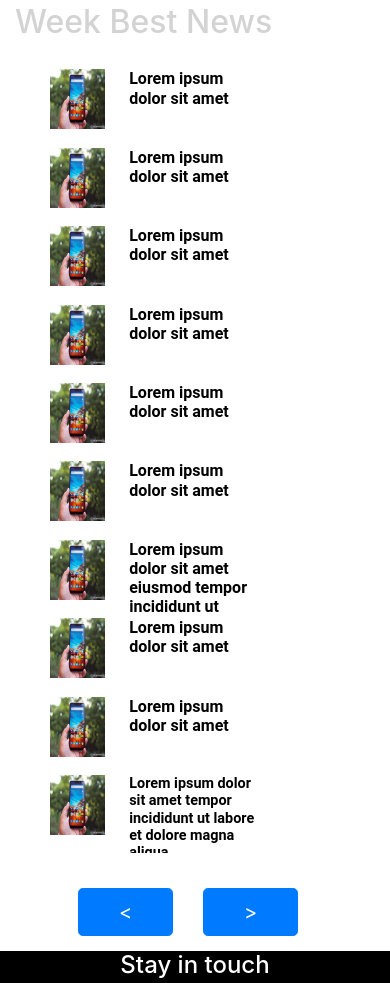
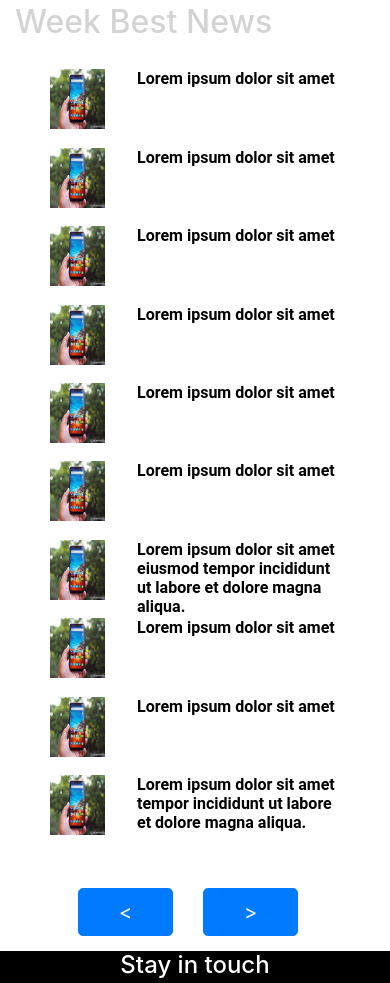
Before and after one commit to hafiska456/hafiska456.github.io, a plain HTML site: page index.html in a window 390 px wide. Shown: the part 1728-2711 px from the top of the page. Drawn offline with nearby package versions, Linux system fonts and the light colour scheme; no server answers.

Commit message:
Update index.html

```diff
--- a/index.html
+++ b/index.html
@@ -434,11 +434,11 @@
 							<div class="card border-0"  style="margin:20px;width:100%;">
 								<div class="row   no-gutters ">
 									<div class="col-md-2 col-sm-2 col-2">
-										<img id ="firstImage11" src="images/img.jpg" style="width:100%;">
+										<img id ="firstImage11" src="images/img.jpg" style="width:100%;"  >
 									</div>
-									<div class="col-md-8  col-sm-8 col-8 px-3">
+									<div class="col-md-10  col-sm-10 col-10 px-3">
 										<div class="card-body px-3">
-											<h4 id="firstHead11" class="card-title "style="margin-right:20%;margin-left:-5%;word-wrap: break-word;margin-top:-20px; color:#000;border:none;font-size:1rem;font-family:roboto;font-weight:bold;">Lorem ipsum dolor sit amet</h4>
+											<h4 id="firstHead11" class="card-title "style="word-wrap: break-word;margin-top:-20px; color:#000;border:none;font-size:1rem;font-family:roboto;font-weight:bold;">Lorem ipsum dolor sit amet</h4>
 										</div>
 									</div>
 								</div>
@@ -455,9 +455,9 @@
 									<div class="col-md-2 col-sm-2 col-2">
 										<img id ="secondImage11" src="images/img.jpg" class="w-100">
 									</div>
-									<div class="col-md-8  col-sm-8 col-8 px-3">
+									<div class="col-md-10  col-sm-10 col-10 px-3">
 										<div class="card-block px-3">
-											<h4 id="secondHead11" class="card-title "style="margin-right:20%;margin-left:-5%;word-wrap: break-word;color:#000;padding-top:-20px; border:none;font-size:1rem;font-family:roboto;font-weight:bold;">Lorem ipsum dolor sit amet</h4>
+											<h4 id="secondHead11" class="card-title "style="word-wrap: break-word;color:#000;padding-top:-20px; border:none;font-size:1rem;font-family:roboto;font-weight:bold;">Lorem ipsum dolor sit amet</h4>
 										</div>
 									</div>
 								</div>
@@ -474,9 +474,9 @@
 									<div class="col-md-2 col-sm-2 col-2">
 										<img id ="thirdImage11" src="images/img.jpg" class="w-100">
 									</div>
-									<div class="col-md-8  col-sm-8 col-8 px-3">
+									<div class="col-md-10  col-sm-10 col-10 px-3">
 										<div class="card-block px-3">
-											<h4 id="thirdHead11" class="card-title "style="margin-right:20%;margin-left:-5%;word-wrap: break-word;color:#000;padding-top:-20px; border:none;font-size:1rem;font-family:roboto;font-weight:bold;">Lorem ipsum dolor sit amet</h4>
+											<h4 id="thirdHead11" class="card-title "style="word-wrap: break-word;color:#000;padding-top:-20px; border:none;font-size:1rem;font-family:roboto;font-weight:bold;">Lorem ipsum dolor sit amet</h4>
 										</div>
 									</div>
 								</div>
@@ -493,9 +493,9 @@
 									<div class="col-md-2 col-sm-2 col-2">
 										<img id ="fourthImage11" src="images/img.jpg" class="w-100">
 									</div>
-									<div class="col-md-8  col-sm-8 col-8 px-3">
+									<div class="col-md-10  col-sm-10 col-10 px-3">
 										<div class="card-block px-3">
-											<h4 id="fourthHead11" class="card-title "style="margin-right:20%;margin-left:-5%;word-wrap: break-word;color:#000;padding-top:-20px; border:none;font-size:1rem;font-family:roboto;font-weight:bold;">Lorem ipsum dolor sit amet</h4>
+											<h4 id="fourthHead11" class="card-title "style="word-wrap: break-word;color:#000;padding-top:-20px; border:none;font-size:1rem;font-family:roboto;font-weight:bold;">Lorem ipsum dolor sit amet</h4>
 										</div>
 									</div>
 								</div>
@@ -512,9 +512,9 @@
 									<div class="col-md-2 col-sm-2 col-2">
 										<img id ="fifthImage11" src="images/img.jpg" class="w-100">
 									</div>
-									<div class="col-md-8  col-sm-8 col-8 px-3">
+									<div class="col-md-10  col-sm-10 col-10 px-3">
 										<div class="card-block px-3">
-											<h4 id="fifthHead11" class="card-title "style="margin-right:20%;margin-left:-5%;word-wrap: break-word;color:#000;padding-top:-20px; border:none;font-size:1rem;font-family:roboto;font-weight:bold;">Lorem ipsum dolor sit amet</h4>
+											<h4 id="fifthHead11" class="card-title "style="word-wrap: break-word;color:#000;padding-top:-20px; border:none;font-size:1rem;font-family:roboto;font-weight:bold;">Lorem ipsum dolor sit amet</h4>
 										</div>
 									</div>
 								</div>
@@ -531,9 +531,9 @@
 									<div class="col-md-2 col-sm-2 col-2">
 										<img id ="sixthImage11" src="images/img.jpg" class="w-100">
 									</div>
-									<div class="col-md-8  col-sm-8 col-8 px-3">
+									<div class="col-md-10  col-sm-10 col-10 px-3">
 										<div class="card-block px-3">
-											<h4 id="sixthHead11" class="card-title "style="margin-right:20%;margin-left:-5%;word-wrap: break-word;color:#000;padding-top:-20px; border:none;font-size:1rem;font-family:roboto;font-weight:bold;">Lorem ipsum dolor sit amet</h4>
+											<h4 id="sixthHead11" class="card-title "style="word-wrap: break-word;color:#000;padding-top:-20px; border:none;font-size:1rem;font-family:roboto;font-weight:bold;">Lorem ipsum dolor sit amet</h4>
 										</div>
 									</div>
 								</div>
@@ -550,9 +550,9 @@
 									<div class="col-md-2 col-sm-2 col-2">
 										<img id ="seventhImage11" src="images/img.jpg" class="w-100">
 									</div>
-									<div class="col-md-8  col-sm-8 col-8 px-3">
+									<div class="col-md-10  col-sm-10 col-10 px-3">
 										<div class="card-block px-3 ">
-											<h4 id="seventhHead11"  class="card-title "style="margin-right:20%;margin-left:-5%;word-wrap: break-word;color:#000;padding-top:-20px; border:none;font-size:1rem;font-family:roboto;font-weight:bold;">Lorem ipsum dolor sit amet eiusmod tempor incididunt ut labore et dolore magna aliqua.</h4>
+											<h4 id="seventhHead11"  class="card-title "style="word-wrap: break-word;color:#000;padding-top:-20px; border:none;font-size:1rem;font-family:roboto;font-weight:bold;">Lorem ipsum dolor sit amet eiusmod tempor incididunt ut labore et dolore magna aliqua.</h4>
 										</div>
 									</div>
 								</div>
@@ -569,9 +569,9 @@
 									<div class="col-md-2 col-sm-2 col-2">
 										<img id ="eightthImage11" src="images/img.jpg" class="w-100">
 									</div>
-									<div class="col-md-8  col-sm-8 col-8 px-3">
+									<div class="col-md-10  col-sm-10 col-10 px-3">
 										<div class="card-block px-3">
-											<h4 id="eightthHead11"  class="card-title "style="margin-right:20%;margin-left:-5%;word-wrap: break-word;color:#000;padding-top:-20px; border:none;font-size:1rem;font-family:roboto;font-weight:bold;">Lorem ipsum dolor sit amet</h4>
+											<h4 id="eightthHead11"  class="card-title "style="word-wrap: break-word;color:#000;padding-top:-20px; border:none;font-size:1rem;font-family:roboto;font-weight:bold;">Lorem ipsum dolor sit amet</h4>
 										</div>
 									</div>
 								</div>
@@ -588,9 +588,9 @@
 									<div class="col-md-2 col-sm-2 col-2">
 										<img id ="ninethImage11" src="images/img.jpg" class="w-100">
 									</div>
-									<div class="col-md-8  col-sm-8 col-8 px-3">
+									<div class="col-md-10  col-sm-10 col-10 px-3">
 										<div class="card-block px-3">
-											<h4 id="ninethHead11"  class="card-title "style="margin-right:20%;margin-left:-5%;word-wrap: break-word;color:#000;padding-top:-20px; border:none;font-size:1rem;font-family:roboto;font-weight:bold;">Lorem ipsum dolor sit amet</h4>
+											<h4 id="ninethHead11"  class="card-title "style="word-wrap: break-word;color:#000;padding-top:-20px; border:none;font-size:1rem;font-family:roboto;font-weight:bold;">Lorem ipsum dolor sit amet</h4>
 										</div>
 									</div>
 								</div>
@@ -604,12 +604,12 @@
 						<div class="col-md-12 col-sm-12 col-12 zoom" >
 							<div class="card border-0"  style="margin:20px; width:100%;overflow: hidden;">
 								<div class="row   no-gutters">
-									<div class="col-md-2 col-sm-2 col-2" >
+									<div class="col-md-2 col-sm-2 col-2">
 										<img id ="tenthImage11" src="images/img.jpg" class="w-100">
 									</div>
-									<div class="col-md-8  col-sm-8 col-8 px-3">
+									<div class="col-md-10  col-sm-10 col-10 px-3">
 										<div class="card-block px-3">
-											<h4 id="tenthHead11" class="card-title "style="margin-right:20%;margin-left:-5%;word-wrap: break-word;color:#000;padding-top:-20px; border:none;font-size:.9rem;font-family:roboto;font-weight:bold;">Lorem ipsum dolor sit amet tempor incididunt ut labore et dolore magna aliqua.</h4>
+											<h4 id="tenthHead11" class="card-title "style="word-wrap: break-word;color:#000;padding-top:-20px; border:none;font-size:1rem;font-family:roboto;font-weight:bold;">Lorem ipsum dolor sit amet tempor incididunt ut labore et dolore magna aliqua.</h4>
 										</div>
 									</div>
 								</div>
@@ -698,7 +698,7 @@
   };
   firebase.initializeApp(config);
 </script>
-<script src="script/index.js"></script>
+<script src="index.js"></script>
   <script src="https://ajax.googleapis.com/ajax/libs/jquery/3.3.1/jquery.min.js"></script>
   <script src="https://cdnjs.cloudflare.com/ajax/libs/popper.js/1.14.7/umd/popper.min.js"></script>
   <script src="https://maxcdn.bootstrapcdn.com/bootstrap/4.3.1/js/bootstrap.min.js"></script>
```
